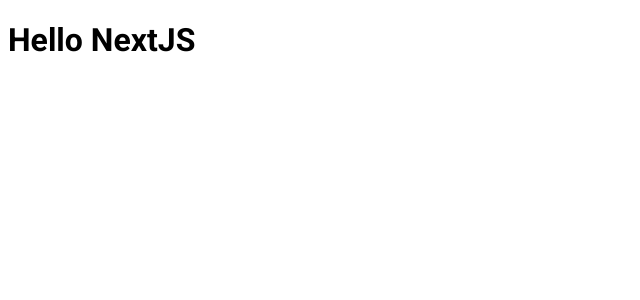
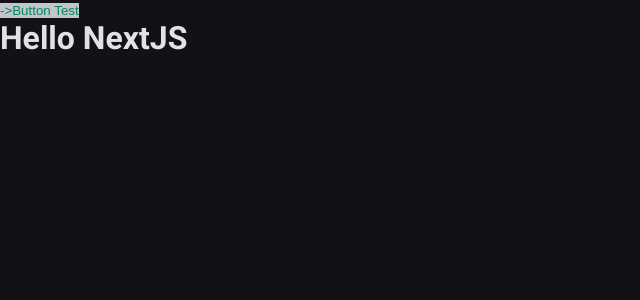
Before and after one commit to jvmdo/rocketseat-ignite, a Next.js app in the folder reactjs/ignite-shop/: page / in a window 1280 px wide. Shown: the top 300 px of the page, without its empty margins (0-640 px from the left). Built offline with nearby package versions, Linux system fonts and the light colour scheme.

Commit message:
chore: install and setup Stitches

```diff
--- a/reactjs/ignite-shop/package.json
+++ b/reactjs/ignite-shop/package.json
@@ -9,6 +9,7 @@
     "lint": "next lint && npx tsc --noEmit"
   },
   "dependencies": {
+    "@stitches/react": "^1.2.8",
     "@types/node": "18.15.3",
     "@types/react": "18.0.28",
     "@types/react-dom": "18.0.11",
--- a/reactjs/ignite-shop/src/pages/_app.tsx
+++ b/reactjs/ignite-shop/src/pages/_app.tsx
@@ -1,6 +1,24 @@
+import { globalStyles } from '@/styles/globals'
+import { styled } from '@/styles/stitches.config'
 import type { AppProps } from 'next/app'
-import '@/styles/globals.css'
+
+// Apply global CSS once for all pages
+globalStyles()
 
 export default function App({ Component, pageProps }: AppProps) {
-  return <Component {...pageProps} />
+  const ButtonTest = styled('button', {
+    color: '$green500',
+    backgroundColor: '$gray300',
+    '&:hover': {
+        border: '2px dashed $green300',
+    },
+    '&::before': {
+        content: '->'
+    },
+})
+
+  return <>
+    <ButtonTest>Button Test</ButtonTest>
+    <Component {...pageProps} />
+  </>
 }
--- a/reactjs/ignite-shop/src/pages/_document.tsx
+++ b/reactjs/ignite-shop/src/pages/_document.tsx
@@ -1,3 +1,4 @@
+import { getCssText } from '@/styles/stitches.config'
 import { Html, Head, Main, NextScript } from 'next/document'
 
 export default function Document() {
@@ -8,6 +9,7 @@
         <link rel="preconnect" href="https://fonts.gstatic.com" crossOrigin="anonymous" />
         <link href="https://fonts.googleapis.com/css2?family=Roboto:wght@400;700&display=swap" rel="stylesheet" />
         <link rel="icon" type="image/svg+xml" href="/favicon.svg" />
+        <style id="stitches" dangerouslySetInnerHTML={{ __html: getCssText() }} />
       </Head>
       <body>
         <Main />
--- a/reactjs/ignite-shop/src/styles/globals.css
+++ /dev/null
@@ -1,3 +0,0 @@
-html {
-  font-family: "Roboto", sans-serif;
-}
--- /dev/null
+++ b/reactjs/ignite-shop/src/styles/globals.ts
@@ -0,0 +1,37 @@
+import { globalCss } from './stitches.config'
+
+export const globalStyles = globalCss({
+  // Reset
+  '*, *::before, *::after': {
+    boxSizing: 'border-box',
+    margin: 0,
+    outlineColor: '$white',
+    padding: 0,
+  },
+
+  a: {
+    color: 'inherit',
+    outline: 'none',
+    textDecoration: 'none',
+  },
+
+  button: {
+    backgroundColor: 'transparent',
+    border: 'none',
+    cursor: 'pointer',
+    outline: 'none',
+  },
+
+  // General
+  html: {
+    backgroundColor: '$gray900',
+    color: '$gray100',
+    fontFamily: 'Roboto, sans-serif',
+    fontWeight: 400,
+  },
+
+  body: {
+    minHeight: '100vh',
+    minWidth: '20rem',
+  },
+})
--- /dev/null
+++ b/reactjs/ignite-shop/src/styles/stitches.config.ts
@@ -0,0 +1,25 @@
+import { createStitches } from '@stitches/react'
+
+export const { styled, css, theme, globalCss, getCssText } = createStitches({
+  theme: {
+    colors: {
+      white: '#FFF',
+
+      gray900: '#121214',
+      gray800: '#202024',
+      gray300: '#c4c4cc',
+      gray100: '#e1e1e6',
+
+      green500: '#00875f',
+      green300: '#00b37e',
+    },
+
+    fontSizes: {
+      rg: '1rem',
+      md: '1.125rem',
+      lg: '1.25rem',
+      xl: '1.5rem',
+      xxl: '2rem',
+    },
+  },
+})
```
Also changed, not shown: reactjs/ignite-shop/src/layout/index.html (+17 -0 lines), 2 other files (tests, documents, lock files or other folders).
